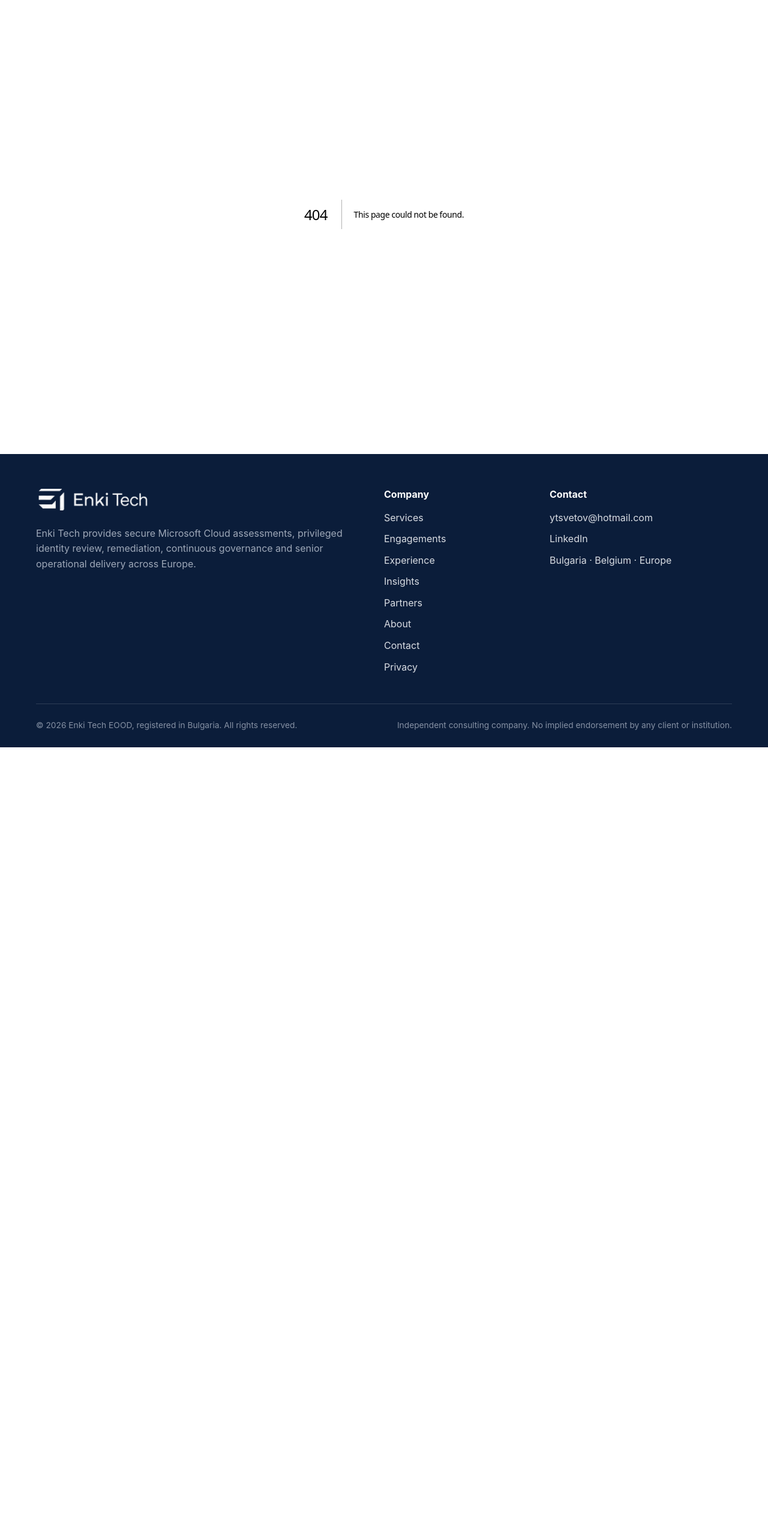
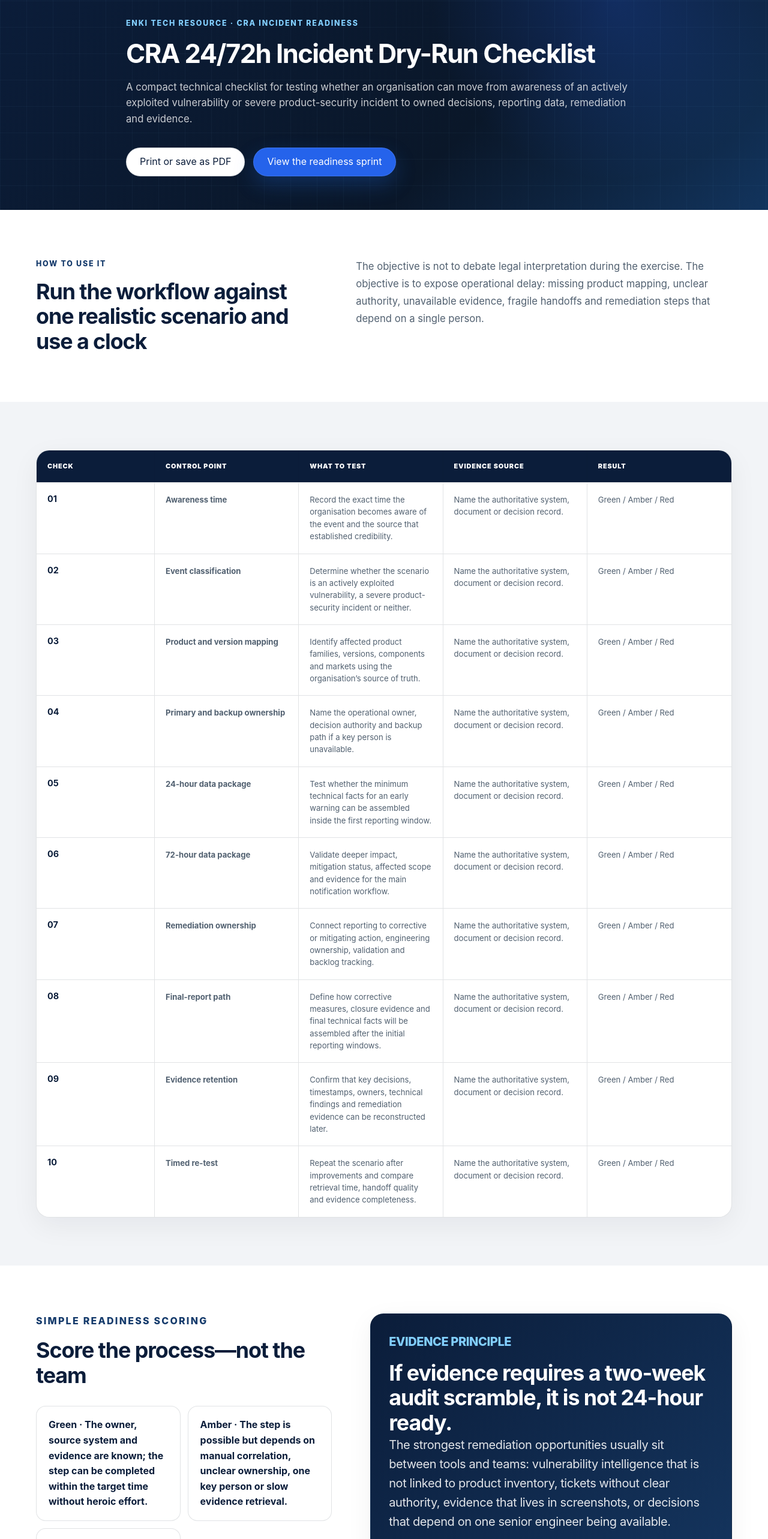
Before and after one commit to Johnnik001/Enki-tech-website, a Next.js app: page /resources/cra-incident-dry-run-playbook in a window 1280 px wide. Before the commit this address had no page. Shown: the part 120-2686 px from the top of the page at 60% size. Before the commit the page ends 1366 px from the top, so only its background shows below. Built offline with nearby package versions, Linux system fonts and the light colour scheme.

Commit message:
Add CRA incident dry-run checklist resource

```diff
--- /dev/null
+++ b/app/resources/cra-incident-dry-run-playbook/page.jsx
@@ -0,0 +1,129 @@
+import Link from 'next/link';
+import { PrintButton } from '../../../components/PrintButton';
+
+export const metadata = {
+  title: 'CRA 24/72h Incident Dry-Run Checklist',
+  description:
+    'A practical checklist for testing the technical path from awareness of an actively exploited vulnerability or severe incident to CRA reporting data, remediation and evidence.',
+  alternates: { canonical: '/resources/cra-incident-dry-run-playbook/' },
+  openGraph: {
+    title: 'CRA 24/72h Incident Dry-Run Checklist | Enki Tech',
+    description:
+      'Test whether product, security, engineering and compliance teams can assemble the right technical facts and evidence under a 24/72-hour reporting clock.',
+    url: '/resources/cra-incident-dry-run-playbook/',
+    type: 'article'
+  }
+};
+
+const checks = [
+  ['01', 'Awareness time', 'Record the exact time the organisation becomes aware of the event and the source that established credibility.'],
+  ['02', 'Event classification', 'Determine whether the scenario is an actively exploited vulnerability, a severe product-security incident or neither.'],
+  ['03', 'Product and version mapping', 'Identify affected product families, versions, components and markets using the organisation’s source of truth.'],
+  ['04', 'Primary and backup ownership', 'Name the operational owner, decision authority and backup path if a key person is unavailable.'],
+  ['05', '24-hour data package', 'Test whether the minimum technical facts for an early warning can be assembled inside the first reporting window.'],
+  ['06', '72-hour data package', 'Validate deeper impact, mitigation status, affected scope and evidence for the main notification workflow.'],
+  ['07', 'Remediation ownership', 'Connect reporting to corrective or mitigating action, engineering ownership, validation and backlog tracking.'],
+  ['08', 'Final-report path', 'Define how corrective measures, closure evidence and final technical facts will be assembled after the initial reporting windows.'],
+  ['09', 'Evidence retention', 'Confirm that key decisions, timestamps, owners, technical findings and remediation evidence can be reconstructed later.'],
+  ['10', 'Timed re-test', 'Repeat the scenario after improvements and compare retrieval time, handoff quality and evidence completeness.']
+];
+
+const readiness = [
+  ['Green', 'The owner, source system and evidence are known; the step can be completed within the target time without heroic effort.'],
+  ['Amber', 'The step is possible but depends on manual correlation, unclear ownership, one key person or slow evidence retrieval.'],
+  ['Red', 'The organisation cannot reliably complete the step inside the required workflow or cannot produce defensible evidence.']
+];
+
+export default function CRAIncidentDryRunPlaybookPage() {
+  return (
+    <>
+      <section className="pageHero assuranceHero">
+        <div className="container narrow">
+          <p className="eyebrow">Enki Tech resource · CRA incident readiness</p>
+          <h1>CRA 24/72h Incident Dry-Run Checklist</h1>
+          <p>
+            A compact technical checklist for testing whether an organisation can move from awareness of an actively exploited vulnerability or severe product-security incident to owned decisions, reporting data, remediation and evidence.
+          </p>
+          <div className="heroActions resourceActions">
+            <PrintButton />
+            <Link href="/cra-incident-readiness/" className="button">View the readiness sprint</Link>
+          </div>
+        </div>
+      </section>
+
+      <section className="section">
+        <div className="container assuranceIntroGrid">
+          <div>
+            <p className="eyebrow">How to use it</p>
+            <h2>Run the workflow against one realistic scenario and use a clock</h2>
+          </div>
+          <p>
+            The objective is not to debate legal interpretation during the exercise. The objective is to expose operational delay: missing product mapping, unclear authority, unavailable evidence, fragile handoffs and remediation steps that depend on a single person.
+          </p>
+        </div>
+      </section>
+
+      <section className="section sectionAlt">
+        <div className="container">
+          <div className="assuranceTable" role="table" aria-label="CRA incident readiness checklist">
+            <div className="assuranceTableRow assuranceTableLabels" role="row">
+              <div role="columnheader">Check</div>
+              <div role="columnheader">Control point</div>
+              <div role="columnheader">What to test</div>
+              <div role="columnheader">Evidence source</div>
+              <div role="columnheader">Result</div>
+            </div>
+            {checks.map(([number, title, text]) => (
+              <div className="assuranceTableRow" role="row" key={number}>
+                <div className="assuranceStage" role="cell"><strong>{number}</strong></div>
+                <div role="cell" data-label="Control point"><strong>{title}</strong></div>
+                <div role="cell" data-label="What to test">{text}</div>
+                <div role="cell" data-label="Evidence source">Name the authoritative system, document or decision record.</div>
+                <div role="cell" data-label="Result">Green / Amber / Red</div>
+              </div>
+            ))}
+          </div>
+        </div>
+      </section>
+
+      <section className="section">
+        <div className="container splitGrid">
+          <div>
+            <p className="eyebrow">Simple readiness scoring</p>
+            <h2>Score the process—not the team</h2>
+            <div className="listPanel wide">
+              {readiness.map(([label, text]) => (
+                <div className="principle" key={label}><strong>{label}</strong> · {text}</div>
+              ))}
+            </div>
+          </div>
+          <div className="quoteCard">
+            <p className="eyebrow">Evidence principle</p>
+            <h2>If evidence requires a two-week audit scramble, it is not 24-hour ready.</h2>
+            <p>
+              The strongest remediation opportunities usually sit between tools and teams: vulnerability intelligence that is not linked to product inventory, tickets without clear authority, evidence that lives in screenshots, or decisions that depend on one senior engineer being available.
+            </p>
+          </div>
+        </div>
+      </section>
+
+      <section className="section sectionAlt">
+        <div className="container assuranceBoundary">
+          <div>
+            <p className="eyebrow">Scope boundary</p>
+            <h2>Technical readiness is only one part of CRA compliance</h2>
+          </div>
+          <div>
+            <p>
+              This checklist is an operational engineering aid. It does not provide legal advice, determine reportability on behalf of a manufacturer, submit notifications, or certify compliance. Legal interpretation and regulatory responsibility remain with the manufacturer and its authorised advisers.
+            </p>
+            <div className="heroActions">
+              <Link href="/cra-incident-readiness/" className="button">Run a technical dry run</Link>
+              <Link href="/contact/?area=CRA%20Incident%20Readiness&engagement=Assessment%20or%20audit" className="button buttonGhost dark">Discuss scope</Link>
+            </div>
+          </div>
+        </div>
+      </section>
+    </>
+  );
+}
```
